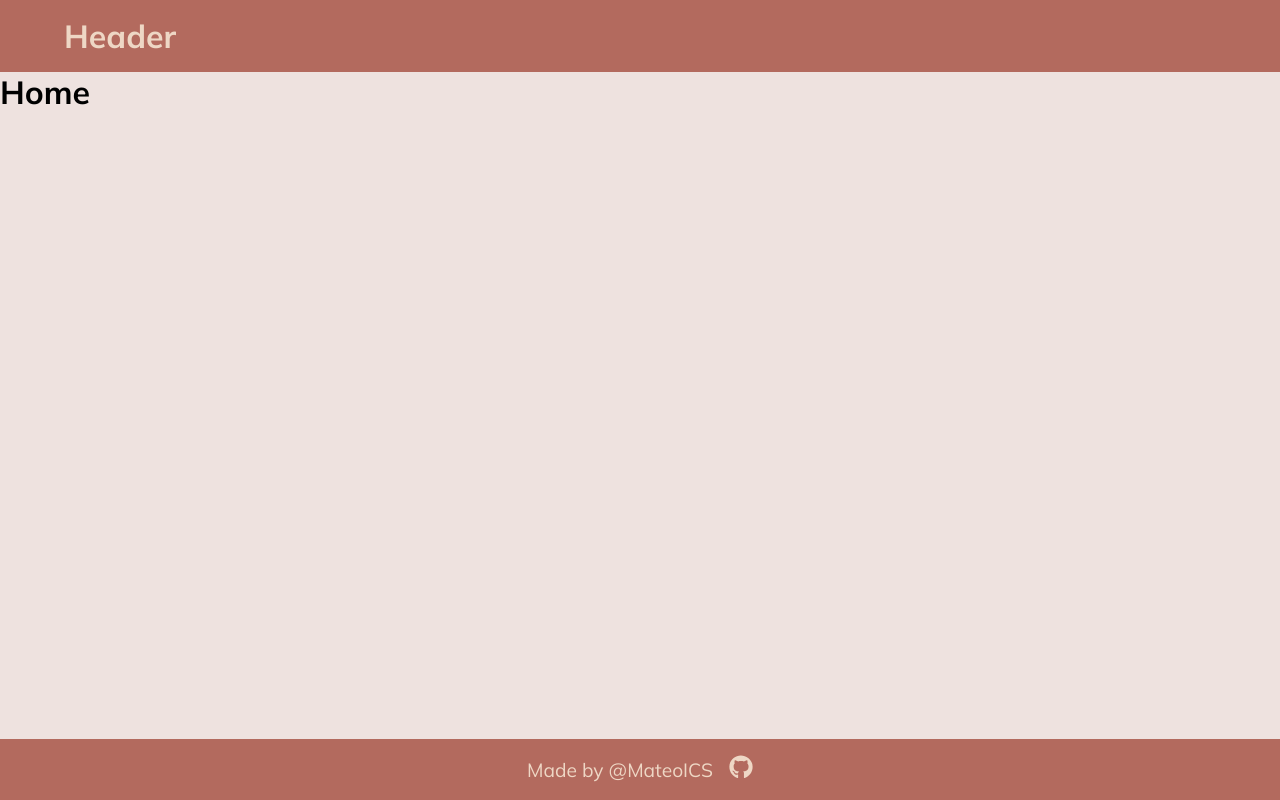
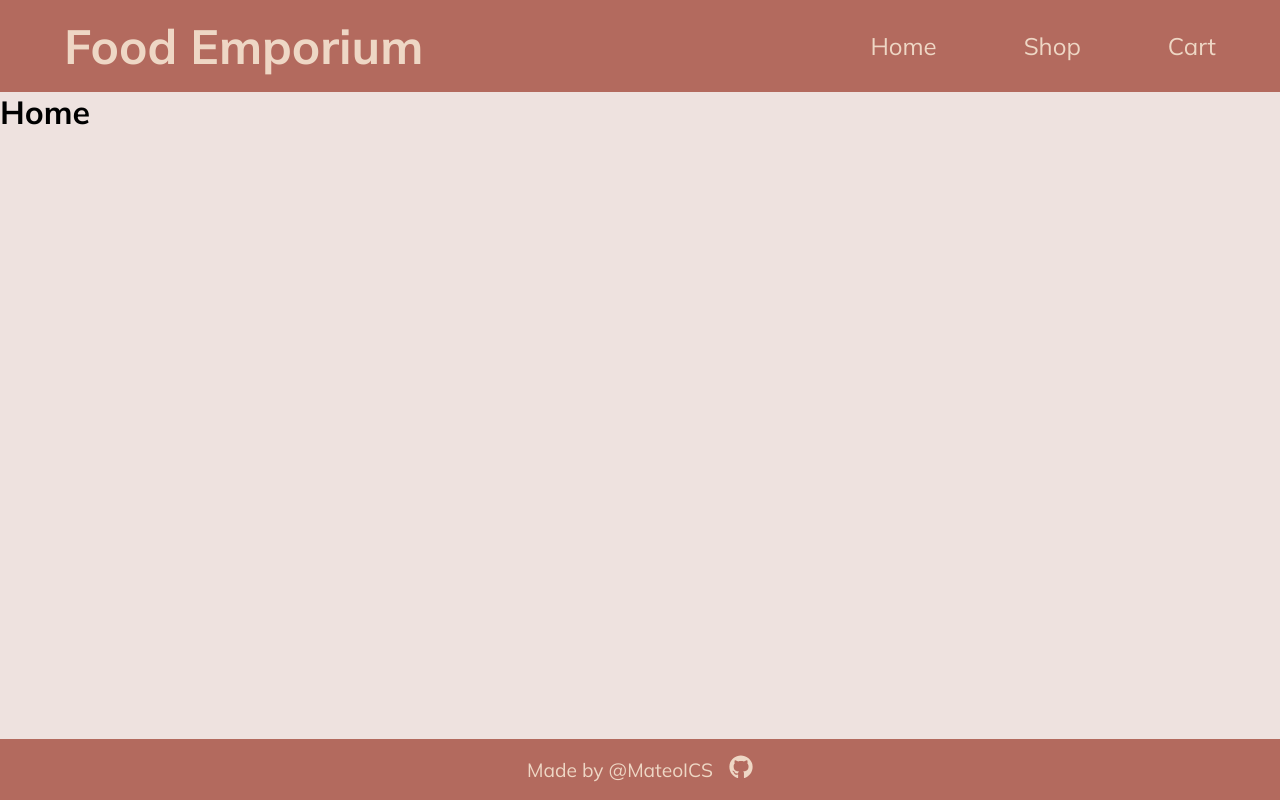
Before and after one commit to MateolCS/shopping_cart, a React (Create React App) app: page / in a window 1280 px wide. Built offline with nearby package versions, Linux system fonts and the light colour scheme.

Commit message:
Created navigation component

```diff
--- a/src/components/Header.js
+++ b/src/components/Header.js
@@ -1,10 +1,13 @@
 import React from "react";
 import styled from "styled-components";
+import Navigation from "./Navigation";
+
 const Header = () => {
   return (
     <StyledHeader>
       <HeaderContainer>
-        <HeaderTitle>Header</HeaderTitle>
+        <HeaderTitle>Food Emporium</HeaderTitle>
+        <Navigation />
       </HeaderContainer>
     </StyledHeader>
   );
@@ -26,7 +29,7 @@ const HeaderContainer = styled.div`
 `;
 
 const HeaderTitle = styled.h1`
-  font-size: 2rem;
+  font-size: 3rem;
   font-weight: 700;
 `;
 
--- /dev/null
+++ b/src/components/Navigation.js
@@ -0,0 +1,39 @@
+import React from "react";
+import styled from "styled-components";
+import { Link } from "react-router-dom";
+
+const Navigation = () => {
+  return (
+    <StyledNavigation>
+      <StyledLink to={"/"}>
+        <li>Home</li>
+      </StyledLink>
+      <StyledLink to={"/shop"}>
+        <li>Shop</li>
+      </StyledLink>
+      <StyledLink to={"/cart"}>
+        <li>Cart</li>
+      </StyledLink>
+    </StyledNavigation>
+  );
+};
+
+const StyledNavigation = styled.nav`
+  display: flex;
+  justify-content: space-between;
+  align-items: center;
+  width: 30%;
+  li {
+    list-style: none;
+  }
+`;
+
+const StyledLink = styled(Link)`
+  font-size: 1.5rem;
+  color: ${({ theme }) => theme.colors.quaternary};
+  &:hover {
+    font-weight: bold;
+  }
+`;
+
+export default Navigation;
```
